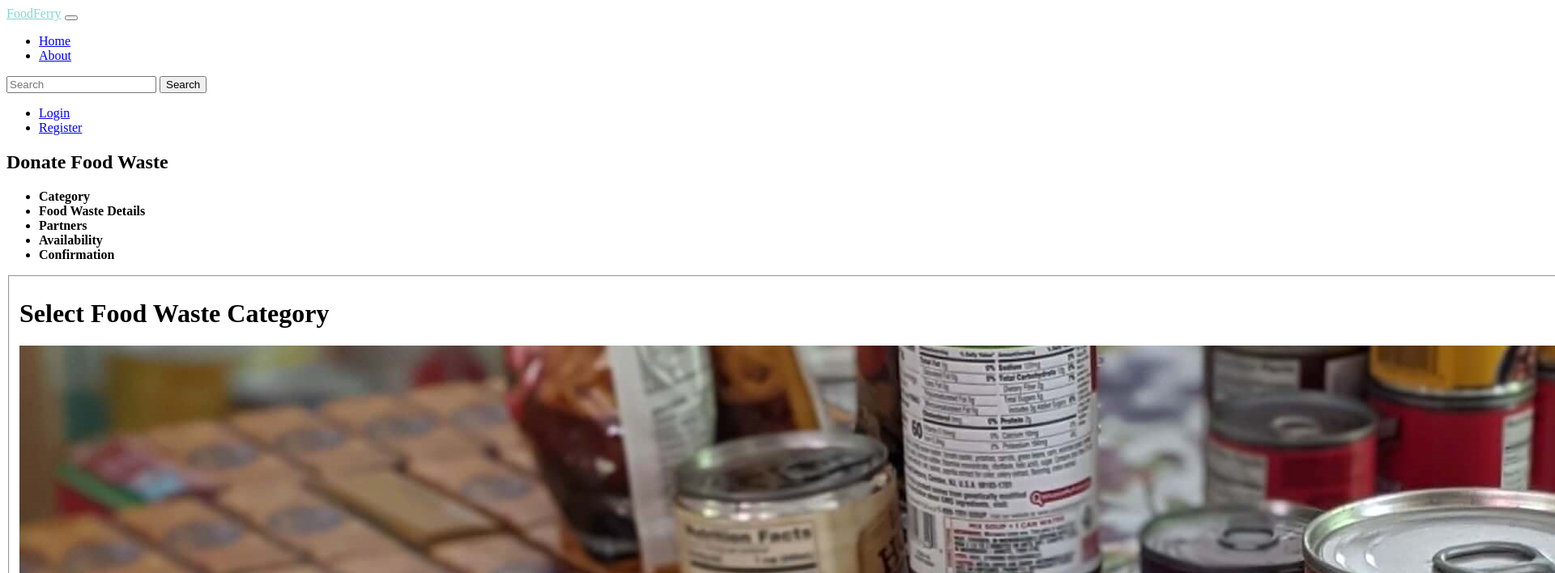
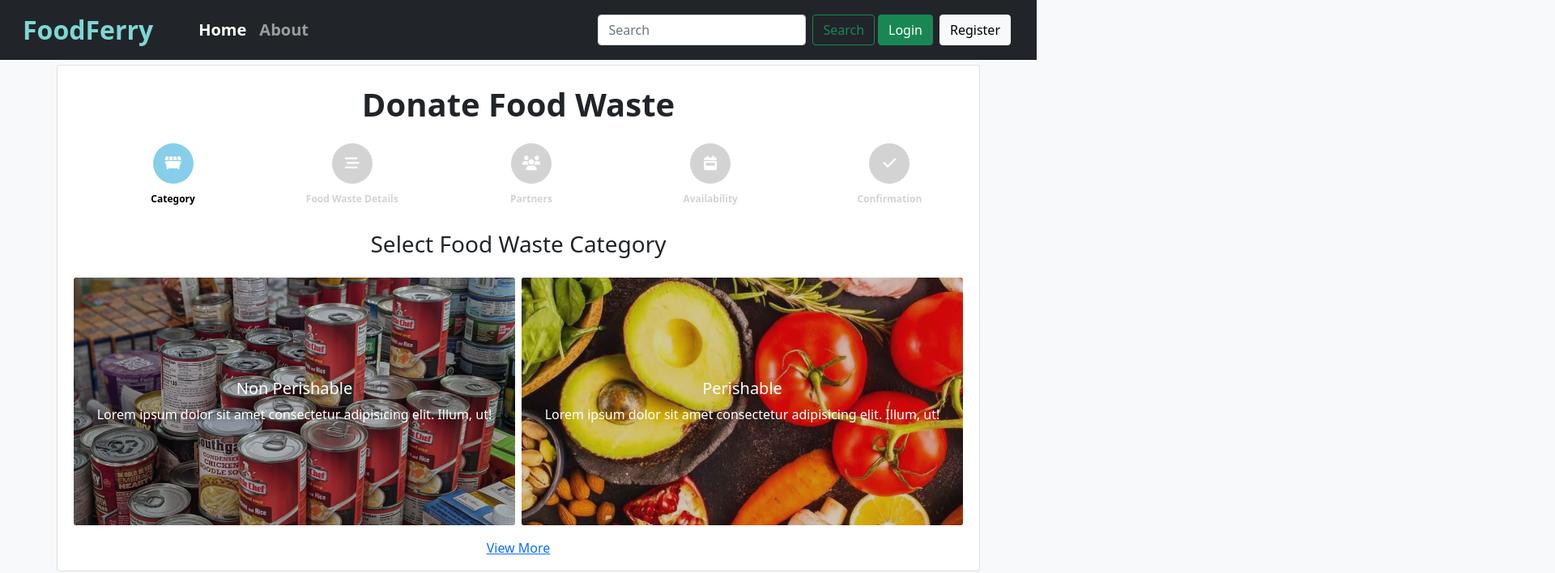
Before and after one commit to absolutelynoot/FoodFerry, a website: page donate.html in a window 1280 px wide. Shown: the top 708 px of the page at 81% size, 1920 px wide, since content can reach past the window. Drawn offline with nearby package versions, Linux system fonts and the light colour scheme; the site is published under a folder, as on GitHub Pages, so addresses that start at the root find nothing.

Commit message:
Update donate.html

```diff
--- a/donate.html
+++ b/donate.html
@@ -22,8 +22,8 @@
 			crossorigin="anonymous"
 		></script>
 		<!-- Core theme CSS (includes Bootstrap)-->
-		<link href="/css/styles.css" rel="stylesheet" />
-		<link href="/css/donate.css" rel="stylesheet" />
+		<link href="css/styles.css" rel="stylesheet" />
+		<link href="css/donate.css" rel="stylesheet" />
 
 		<!-- jQuery -->
 		<script
```
